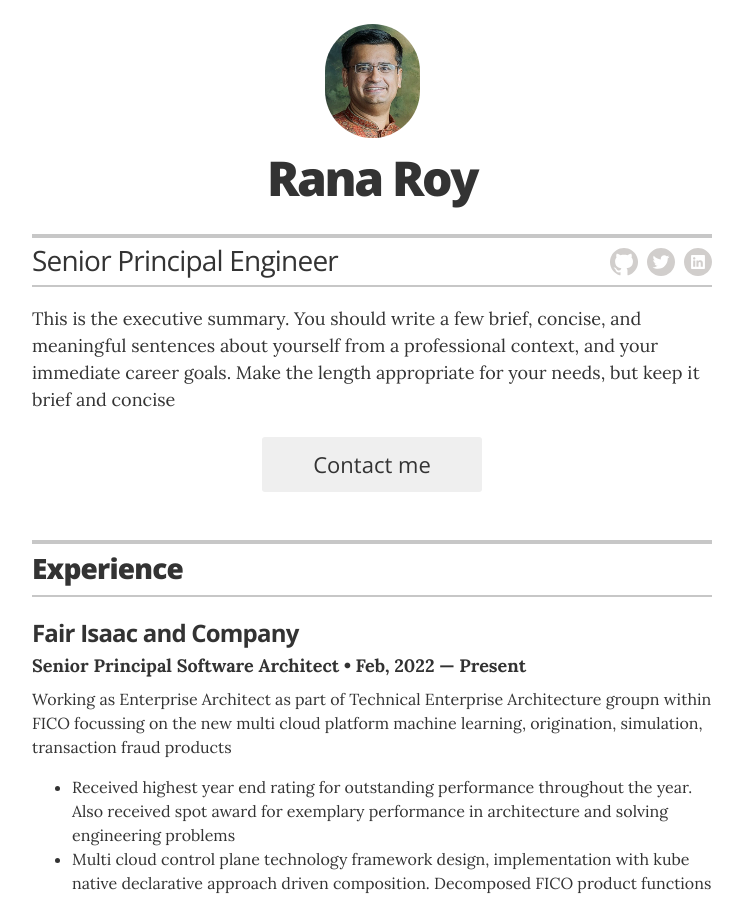
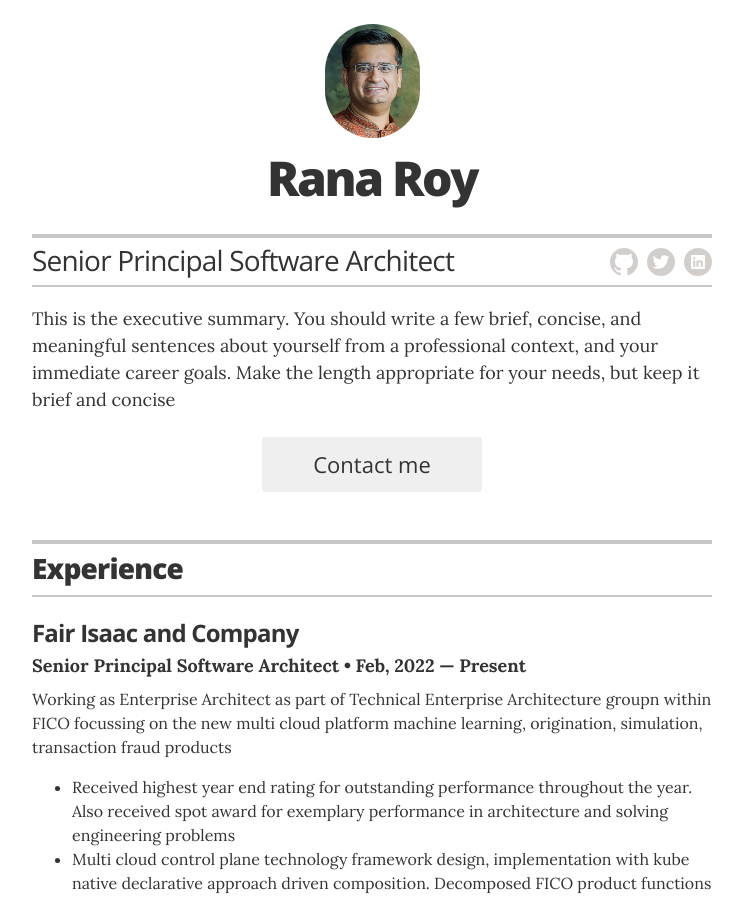
Before and after one commit to rroyhere/resume, a Jekyll site: the page built from index.html, in a window 1280 px wide and 900 px high. Shown: the whole window, without its empty margins (268-1011 px from the left). Built offline with Jekyll 4.4.1, drawn with Linux system fonts in a browser that asks for light colours.

Commit message:
changed title

```diff
--- a/_config.yml
+++ b/_config.yml
@@ -11,7 +11,7 @@ sass:
 # Resume settings
 resume_avatar: "true"
 resume_name: "Rana Roy"
-resume_title: "Senior Principal Engineer"
+resume_title: "Senior Principal Software Architect"
 
 # used for the contact button in _layouts/resume.html
 resume_contact_email: "rroyhere@gmail.com"
```
